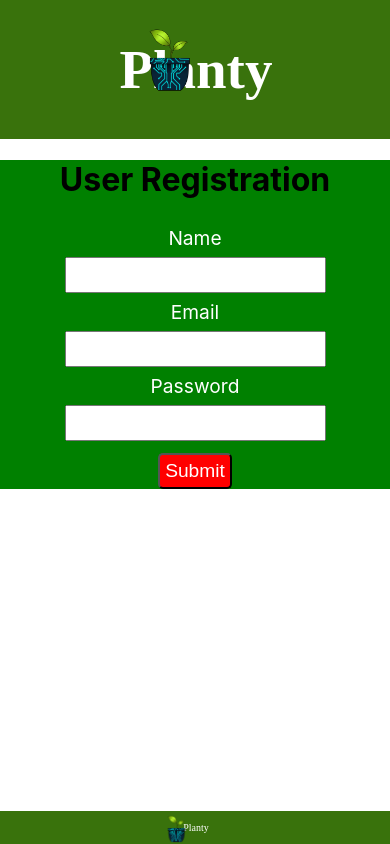
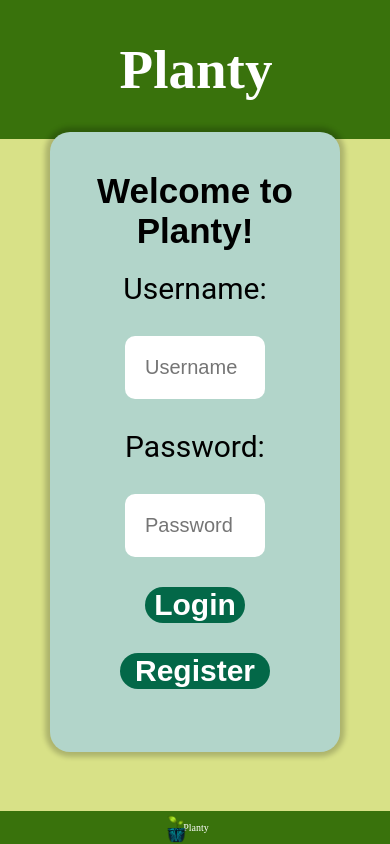
Before and after one commit to TonyNogueron/react-plants, a React (Create React App) app: page / in a window 390 px wide. Built offline with nearby package versions, Linux system fonts and the light colour scheme.

Commit message:
Updated Register Page css

```diff
--- a/src/App.js
+++ b/src/App.js
@@ -1,5 +1,4 @@
 import './App.css';
-import './components/text-input-component/TextInput.css';
 import Register from './components/text-input-component/TextInput.js';
 import Header from './components/header/Header';
 import Footer from './components/footer/Footer';
--- a/src/components/text-input-component/TextInput.css
+++ /dev/null
@@ -1,50 +0,0 @@
-.register {
-    text-align: center;
-    background-color:green;
-}
-
-.label{
-display: block;
-font-size: larger;
-color: white;
-padding: 5px;
-}
-
-.input{
-font-size: larger;
-padding: 5px;
-margin: 2px;
-
-}
-.btn{
-color: white;
-background-color: red;
-border-radius: 5px;
-font-size: larger;
-display: block;
-padding: 5px;
-margin: 10px auto;
-}
-
-.messages{
-display: flex;
-justify-content: center;
-}
-
-.error{
-display: block;
-background-color: red;
-color: white;
-width: fit-content;
-height: 50px;
-padding: 5px;
-}
-
-.success{
-display: block;
-background-color: lightblue;
-color: black;
-width: fit-content;
-height: 50px;
-padding: 5px;
-}
--- a/src/components/text-input-component/TextInput.js
+++ b/src/components/text-input-component/TextInput.js
@@ -1,19 +1,23 @@
-import { useState } from 'react';
+import { useState } from "react";
+
+import "./message.css";
 
 export default function Register() {
-
   // States for registration
-const [name, setName] = useState('');
-const [email, setEmail] = useState('');
-const [password, setPassword] = useState('');
+  const [username, setUsername] = useState("");
+  const [email, setEmail] = useState("");
+  const [password, setPassword] = useState("");
 
   // States for checking the errors
   const [submitted, setSubmitted] = useState(false);
   const [error, setError] = useState(false);
 
   // Handling the name change
-const handleName = (e) => {
-	setName(e.target.value);
+  const handleUsername = (e) => {
+	if(e.target.value){
+
+	}
+    setUsername(e.target.value);
     setSubmitted(false);
   };
 
@@ -32,7 +36,7 @@ const handlePassword = (e) => {
   // Handling the form submission
   const handleSubmit = (e) => {
     e.preventDefault();
-	if (name === '' || email === '' || password === '') {
+    if (username === "" || email === "" || password === "") {
       setError(true);
     } else {
       setSubmitted(true);
@@ -46,9 +50,10 @@ const successMessage = () => {
       <div
         className="success"
         style={{
-		display: submitted ? '' : 'none',
-		}}>
-		<h1>User {name} successfully registered!!</h1>
+          display: submitted ? "" : "none",
+        }}
+      >
+        <h1>User {username} successfully registered!!</h1>
       </div>
     );
   };
@@ -59,43 +64,118 @@ const errorMessage = () => {
       <div
         className="error"
         style={{
-		display: error ? '' : 'none',
-		}}>
+          display: error ? "" : "none",
+        }}
+      >
         <h1>Please enter all the fields</h1>
       </div>
     );
   };
 
   return (
-	<div className="register">
-	<div>
-		<h1>User Registration</h1>
-	</div>
-
-	{/* Calling to the methods */}
-	<div className="messages">
-		{errorMessage()}
-		{successMessage()}
-	</div>
-
-	<form>
-		{/* Labels and inputs for form data */}
-		<label className="label">Name</label>
-		<input onChange={handleName} className="input"
-		value={name} type="text" />
-
-		<label className="label">Email</label>
-		<input onChange={handleEmail} className="input"
-		value={email} type="email" />
-
-		<label className="label">Password</label>
-		<input onChange={handlePassword} className="input"
-		value={password} type="password" />
-
-		<button onClick={handleSubmit} className="btn" type="submit">
-		Submit
+    <>
+      <section id="login">
+        <h2>Welcome to Planty!</h2>
+        {/*form with js*/}
+        <ul>
+          <li>
+            <label htmlFor="username" id="UserNameHeader">
+              Username:
+            </label>
+          </li>
+          <li>
+            <input
+              type="text"
+              id="username"
+              name="username"
+              placeholder="Username"
+            />
+          </li>
+          <li>
+            <label htmlFor="password" id="PasswordHeader">
+              Password:
+            </label>
+          </li>
+          <li>
+            <input
+              type="password"
+              id="password"
+              name="password"
+              placeholder="Password"
+            />
+          </li>
+          <li>
+            <button type="submit" id="LoginButton" onclick="login()">
+              Login
             </button>
-	</form>
-	</div>
+          </li>
+          <li>
+            <button
+              type="submit"
+              id="register_button"
+              onclick="animateToRegister();"
+            >
+              Register
+            </button>
+          </li>
+        </ul>
+      </section>
+      <section id="register_background">
+        <h2 id="join_header"> Join the Planty family! </h2>
+        <ul>
+          <li>
+            <label htmlfor="username" id="UserNameHeader">
+              Username
+            </label>
+          </li>
+          <li>
+            <input
+              type="text"
+              id="username"
+              name="username"
+              placeholder="Username"
+			  onChange={handleUsername}
+            />
+          </li>
+          <li>
+            <label htmlfor="password" id="PasswordHeader">
+              Password
+            </label>
+          </li>
+          <li>
+            <input
+              type="password"
+              id="password"
+              name="password"
+              placeholder="Password"
+			  onChange={handlePassword}
+            />
+          </li>
+          <li>
+            <label htmlfor="confirmPassword" id="PasswordHeader">
+              Confirm Password
+            </label>
+          </li>
+          <li>
+            <input
+              type="password"
+              id="confirmPassword"
+              name="confirmPassword"
+              placeholder="Confirm Password"
+            />
+          </li>
+          <li>
+            <button type="submit" id="register_button" onclick="addRegister()">
+              Join!
+            </button>
+          </li>
+          <li>
+            <button type="submit" id="cancel" onclick="cancelRegister();">
+              Cancel
+            </button>
+          </li>
+        </ul>
+      </section>
+    </>
   );
 }
--- /dev/null
+++ b/src/components/text-input-component/message.css
@@ -0,0 +1,342 @@
+
+header{
+    background-color: #39720C;
+    color: #ffffff;
+    padding: 1px;
+    text-align: center;
+    font-size: 8px;
+    font-weight: bold;
+    position: fixed;
+    width: 100%;
+    top: 0;
+    cursor: default;
+}
+
+footer{
+    background-color: #39720C;
+    color: #ffffff;
+    padding: 1px;
+    text-align: center;
+    font-size: 10px;
+    font-family: 'Leckerli One', cursive;
+    bottom: 0px;
+    width: 100%;
+    position: fixed;
+    cursor: default;
+}
+header h1{
+    font-size: 55px;
+    font-family: 'Leckerli One', cursive;
+}
+
+
+
+#header_logo{
+    position: absolute;
+    top: 0;
+    width: 70px;
+    height: 70px;
+    background-size: 100px 100px;
+    background-repeat: no-repeat;
+    background-position: center;
+    z-index: 2;
+    cursor: pointer;
+    right: 60%;
+    margin-right: -50px;
+    margin-top: 25px;
+    margin-bottom: 40px;
+}
+
+
+
+body {
+    font-size: 15px;
+    color: rgb(0, 0, 0);
+    background-color: #d8e187;
+    margin: 0;
+}
+
+#UserNameHeader{
+    font-size: 30px;
+    font-family: 'Roboto', sans-serif;
+}
+
+#PasswordHeader{
+    font-size: 30px;
+    font-family: 'Roboto', sans-serif;
+
+}
+
+#login{
+    background-color: #b2d5ca;
+    border-radius: 20px;
+    width: 400px;
+    height: 450px;
+    padding: 20px;
+    text-align: center;
+    margin-top: 50px;
+    margin-bottom: 50px;
+    padding : 10px 60px;
+    font-size: 20px;
+    margin-bottom: 10px;
+    position: fixed;
+    top: 50%;
+    left: 50%;
+    transform: translate(-50%, -50%);
+    box-shadow: 0px 0px 5px 5px rgba(0,0,0,0.2);
+}
+
+#login h2{
+    font-size: 40px;
+    font-weight: bold;
+    font-family: Avant Garde, Avantgarde, Century Gothic, CenturyGothic, AppleGothic, sans-serif;
+    text-align: center;
+    margin-bottom: 5px;
+}
+
+#login ul {
+    list-style-type: none;
+    overflow: hidden;
+    margin: 0;
+    padding: 0;
+    text-align: center;
+}
+
+#login li {
+    float: none;
+    padding: 8px;
+    display: inline-block;
+}
+
+
+#register{
+    background-color: #43ae8d;
+    border-radius: 20px;
+    font-size: 30px;
+    font-weight: bold;
+    color: #ffffff;
+    font-family: Avant Garde, Avantgarde, Century Gothic, CenturyGothic, AppleGothic, sans-serif;
+    border: none;
+    width: 150px;
+    cursor: pointer;
+}
+
+#register_button{
+    background-color: #036848;
+    border-radius: 20px;
+    font-size: 30px;
+    font-weight: bold;
+    color: #ffffff;
+    font-family: Avant Garde, Avantgarde, Century Gothic, CenturyGothic, AppleGothic, sans-serif;
+    border: none;
+    width: 150px;
+    cursor: pointer;
+}
+
+#register_button:hover{
+    background-color: #39720C;
+    box-shadow: 0px 0px 5px 5px rgba(0,0,0,0.2);
+}
+
+#register ul {
+    list-style-type: none;
+    margin: 0;
+    padding: 0;
+    overflow: hidden;
+}
+
+#register li {
+    padding: 20px;
+    float: none;
+}
+
+#LoginButton{
+    background-color: #036848;
+    border-radius: 20px;
+    font-size: 30px;
+    font-weight: bold;
+    color: #ffffff;
+    font-family: Avant Garde, Avantgarde, Century Gothic, CenturyGothic, AppleGothic, sans-serif;
+    border: none;
+    width: 150px;
+    cursor: pointer;
+}
+
+#LoginButton:hover{
+    background-color: #39720C;
+    box-shadow: 0px 0px 5px 5px rgba(0,0,0,0.2);
+}
+
+#cancel {
+    padding: 6px;
+    font-size: 14px;
+    padding : 8px 30px;
+    background-color: #a23535;
+    border-radius: 20px;
+    font-size: 25px;
+    font-weight: bold;
+    color: #ffffff;
+    font-family: Avant Garde, Avantgarde, Century Gothic, CenturyGothic, AppleGothic, sans-serif;
+    border: none;
+    width: 150px;
+    cursor: pointer;
+    text-align: center;
+}
+
+#cancel:hover{
+    background-color: #ff0000;
+    box-shadow: 0px 0px 5px 5px rgba(0,0,0,0.2);
+}
+
+#username{
+    font-size: 20px;
+    padding: 20px;
+    border-radius: 10px;
+    border : none;
+    width: 300px;
+    position: relative;
+}
+
+#username:hover{
+    box-shadow: 0px 0px 5px 5px rgba(0,0,0,0.2);
+}
+
+#password{
+    font-size: 20px;
+    padding: 20px;
+    border-radius: 10px;
+    border : none;
+    width: 300px;
+}
+
+#password:hover{
+    box-shadow: 0px 0px 5px 5px rgba(0,0,0,0.2);
+}
+
+#confirmPassword{
+    font-size: 20px;
+    font-family: Verdana, Geneva, Tahoma, sans-serif;
+}
+
+#register_background{
+    background-color: #43ae8d;
+    padding: 20px;
+    border-radius: 10px;
+    width: 400px;
+    margin: 0 auto;
+    padding: 20px;
+    text-align: center;
+    margin-top: 10px;
+    padding : 10px 60px;
+    font-size: 20px;
+    display: none;
+    position: fixed;
+    top: 55%;
+    left: 50%;
+    transform: translate(-50%, -50%);
+    box-shadow: 0px 0px 5px 5px rgba(0,0,0,0.2);
+}
+
+#register_background ul {
+    list-style-type: none;
+    margin: 0;
+    padding: 0;
+    overflow: hidden;
+}
+
+#register_background li {
+    padding: 2px;
+    float: none;
+}
+
+#join_header{
+    font-size: 40px;
+    font-weight: bold;
+    font-family: Avant Garde, Avantgarde, Century Gothic, CenturyGothic, AppleGothic, sans-serif;
+    text-align: center;
+    margin-bottom: 5px;
+    margin-top: -5px;
+}
+
+#confirmPassword{
+    font-size: 20px;
+    padding: 20px;
+    border-radius: 10px;
+    border : none;
+    width: 300px;
+}
+
+@media screen and (max-width: 600px) {
+    header{
+        font-size: 5px;
+        position: relative;
+    }
+
+    #login{
+        width: 230px;
+        height: 600px;
+        padding: 20px;
+        text-align: center;
+        margin-top: 20px;
+        padding : 10px 60px;
+        font-size: 20px;
+        margin-bottom: 10px;
+        position: fixed;
+        top: 50%;
+        left: 50%;
+        transform: translate(-50%, -50%);
+    }
+
+    #login ul{
+        padding: 0;
+    }
+
+    #login li{
+        padding: 15px;
+        display: block;
+    }
+    #register_background{
+        width: 230px;
+    }
+
+    #username{
+        width: 100px;
+    }
+
+    #password{
+        width: 100px;
+    }
+
+    #register{
+        width: 100px;
+        font-size: 20px;
+    }
+
+    #confirmPassword{
+        width: 100px;
+    }
+
+    #LoginButton{
+        width: 100px;
+    }
+
+    #cancel{
+        padding : 8px 20px;
+    }
+
+    #login h2{
+        font-size: 35px;
+    }
+
+    #login{
+        padding : 10px 30px;
+    }
+
+    #register_background{
+        padding : 10px 30px;
+    }
+    #header_logo{
+        display: none;
+    }
+
+}
```
Lines whose indentation alone changed are shown as unchanged.
